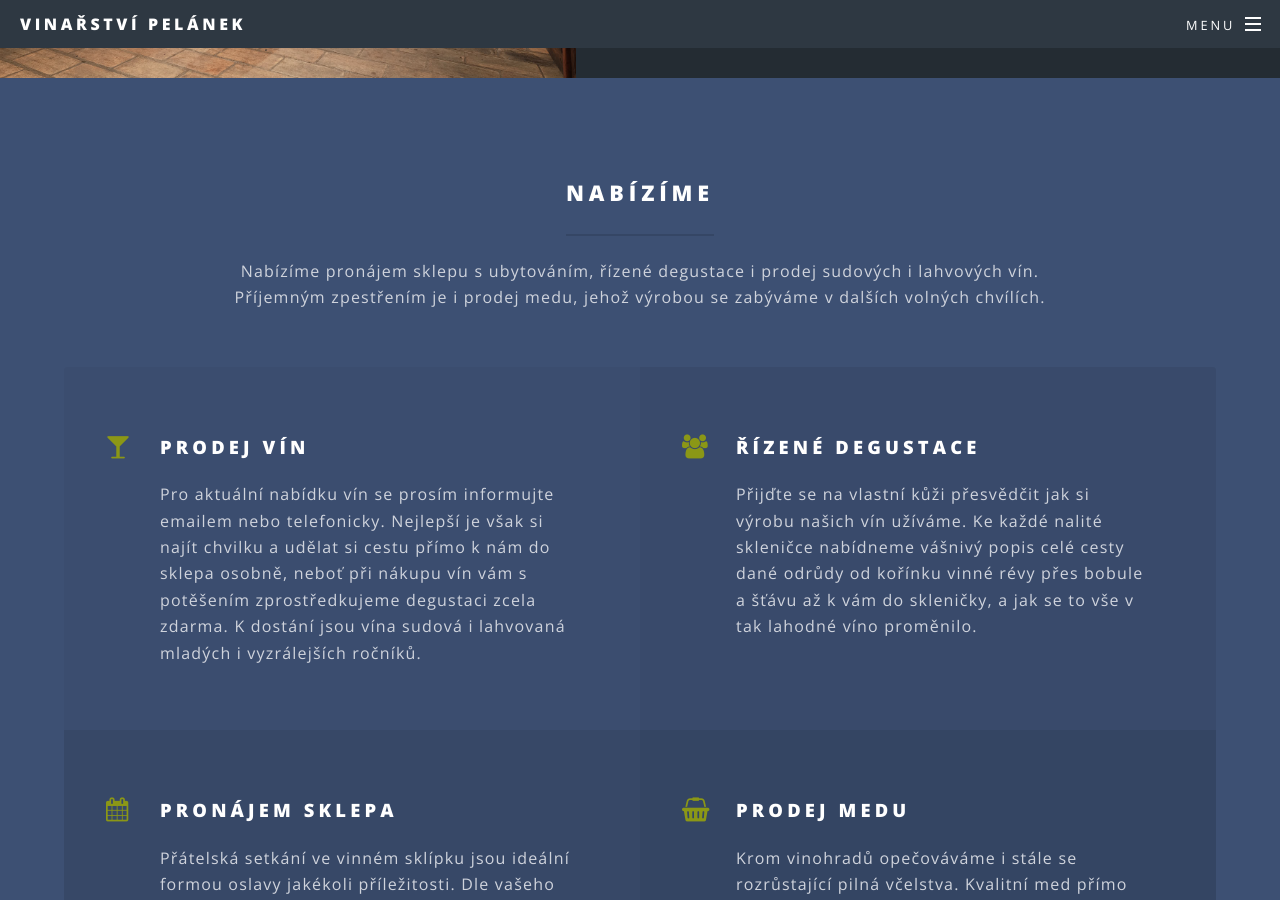
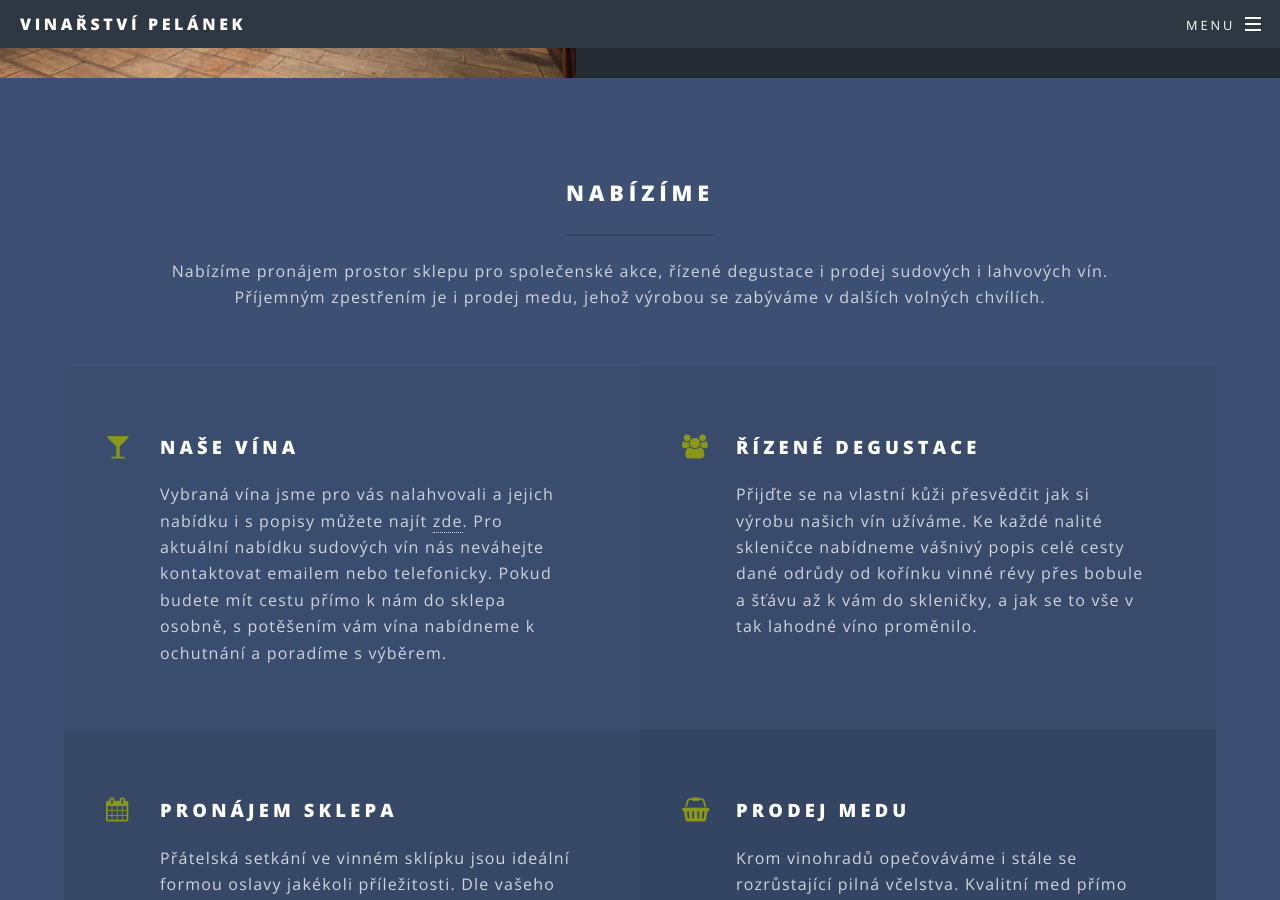
Before and after one commit to luk355/vinarstvi-pelanek, a Jekyll site: the page built from index.html, in a window 1280 px wide and 900 px high, scrolled down 2433 px. Built offline with Jekyll 4.4.1, drawn with Linux system fonts in a browser that asks for light colours; some of the changed text lies outside the part shown.

Commit message:
update homepage text

```diff
--- a/index.html
+++ b/index.html
@@ -71,17 +70,16 @@ layout: landing
 		<header class="major">
 			<h2>Nabízíme</h2>
 			<p>
-				Nabízíme pronájem sklepu s ubytováním, řízené degustace i prodej sudových i lahvových vín. <br />
+				Nabízíme pronájem prostor sklepu pro společenské akce, řízené degustace i prodej sudových i lahvových vín. <br />
 				Příjemným zpestřením je i prodej medu, jehož výrobou se zabýváme v dalších volných chvílích.
 			</p>
 		</header>
 		<ul class="features">
 			<li class="icon fa-glass">
-				<h3>Prodej vín</h3>
+				<h3>Naše vína</h3>
 				<p>
-					Pro aktuální nabídku vín se prosím informujte emailem nebo telefonicky. Nejlepší je však si najít chvilku a udělat
-					si cestu přímo k nám do sklepa osobně, neboť při nákupu vín vám s potěšením zprostředkujeme degustaci zcela zdarma.
-					K dostání jsou vína sudová i lahvovaná mladých i vyzrálejších ročníků.
+					Vybraná vína jsme pro vás nalahvovali a jejich nabídku i s popisy můžete najít <a href="{{ "wine_list.html" | prepend: site.baseurl | prepend: site.url }}">zde</a>. Pro aktuální nabídku sudových vín nás neváhejte kontaktovat emailem nebo telefonicky. Pokud budete mít cestu přímo k nám do sklepa osobně, s potěšením vám vína nabídneme k ochutnání a poradíme s výběrem.
+
 				</p>
 			</li>
 			<li class="icon fa-group">
@@ -98,8 +96,7 @@ layout: landing
 				<p>
 					Přátelská setkání ve vinném sklípku jsou ideální formou oslavy jakékoli příležitosti. Dle vašeho přání můžeme váš
 					pobyt obohatit degustací našich vín i něčím na zub.
-					Vybraná vína jsou pro vás následně dostupná k volné konzumaci po zbytek večera. Kapacita 20 osob, možnost
-					ubytování.
+					Zvolená vína jsou pro vás následně dostupná k volné konzumaci po zbytek večera. Kapacita až 25 osob, minimální počet 10. Těšíme se na vás!
 				</p>
 			</li>
 			<li class="icon fa-shopping-basket">
```
Also changed, not shown: other parts of index.html (+1 -2 lines), README.md, 2 other files.
